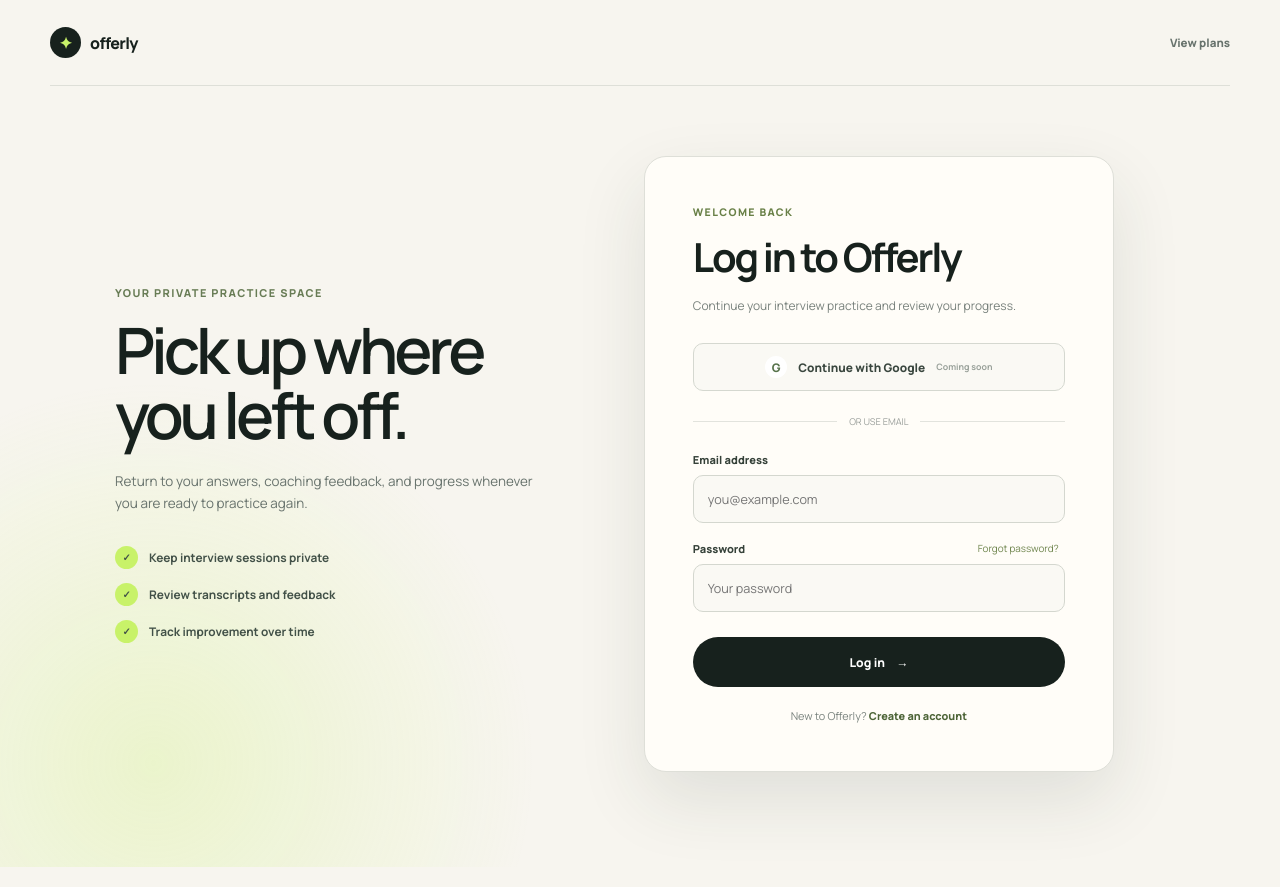
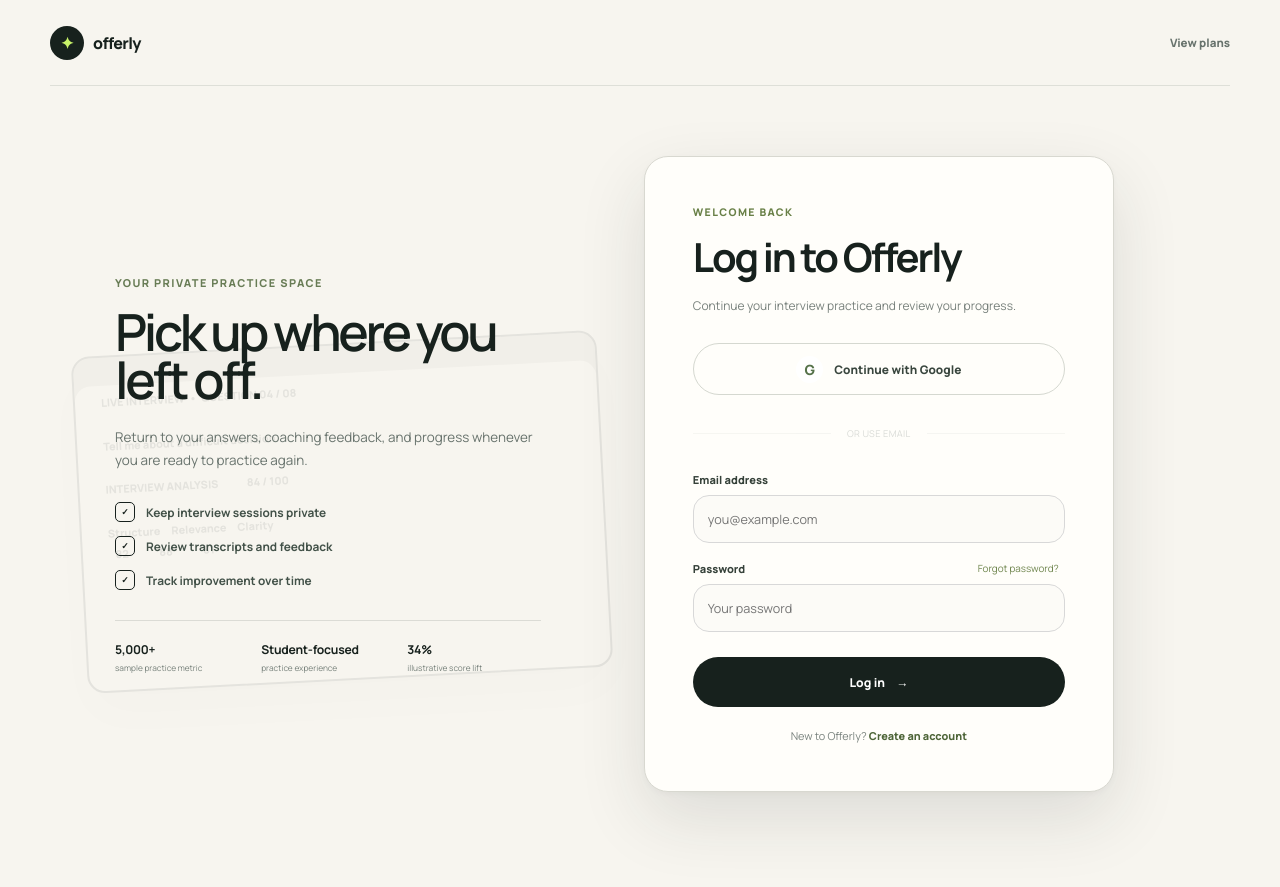
Before and after one commit to jivanspjivan/Ai-Interview-Plattform-Offerly, a Next.js app: page /login in a window 1280 px wide. Built offline with nearby package versions, Linux system fonts and the light colour scheme.

Commit message:
style: polish authentication experience

```diff
--- a/src/app/(auth)/auth.module.css
+++ b/src/app/(auth)/auth.module.css
@@ -1,8 +1,6 @@
 .page {
   min-height: 100vh;
-  background:
-    radial-gradient(circle at 12% 88%, rgba(200, 242, 105, 0.26), transparent 28%),
-    #f7f5ef;
+  background: #f7f5ef;
 }
 
 .nav {
@@ -21,11 +19,23 @@
   gap: 9px;
   font-weight: 850;
   letter-spacing: -0.04em;
+  transition: transform 0.2s ease;
+}
+
+.brand:hover {
+  transform: scale(1.05);
+}
+
+.brand:focus-visible,
+.plansLink:focus-visible {
+  outline: 2px solid #789d34;
+  outline-offset: 4px;
+  border-radius: 4px;
 }
 
 .brand span {
-  width: 31px;
-  height: 31px;
+  width: 34px;
+  height: 34px;
   display: grid;
   place-items: center;
   border-radius: 50%;
@@ -34,9 +44,33 @@
 }
 
 .plansLink {
+  position: relative;
   color: #68736d;
   font-size: 0.72rem;
   font-weight: 750;
+  transition: color 200ms ease;
+}
+
+.plansLink::after {
+  position: absolute;
+  right: 0;
+  bottom: -4px;
+  left: 0;
+  height: 1px;
+  background: currentColor;
+  content: "";
+  transform: scaleX(0);
+  transform-origin: right;
+  transition: transform 200ms ease;
+}
+
+.plansLink:hover {
+  color: #4f6937;
+}
+
+.plansLink:hover::after {
+  transform: scaleX(1);
+  transform-origin: left;
 }
 
 .content {
@@ -47,6 +81,36 @@
   gap: clamp(50px, 8vw, 110px);
   margin-inline: auto;
   padding: 70px 0 95px;
+}
+
+.intro {
+  position: relative;
+  isolation: isolate;
+  animation: intro-enter 500ms ease both;
+}
+
+.intro::before {
+  position: absolute;
+  z-index: -1;
+  top: 46%;
+  left: -36px;
+  width: min(470px, 115%);
+  height: 265px;
+  padding: 34px 26px;
+  border: 2px solid #17211d;
+  border-radius: 18px;
+  box-shadow:
+    inset 0 28px 0 rgba(23, 33, 29, 0.3),
+    0 24px 50px rgba(23, 33, 29, 0.18);
+  color: #17211d;
+  content: "LIVE INTERVIEW  •  QUESTION 04 / 08\A\A Tell me about a difficult decision.\A\A INTERVIEW ANALYSIS             84 / 100\A\A Structure     Relevance     Clarity\A    82              88              81";
+  font-size: 0.68rem;
+  font-weight: 800;
+  line-height: 2;
+  white-space: pre-wrap;
+  opacity: 0.08;
+  transform: translateY(-34%) rotate(-3deg);
+  pointer-events: none;
 }
 
 .intro p {
@@ -60,10 +124,10 @@
 
 .intro h2 {
   margin: 0;
-  font-size: clamp(2.6rem, 5vw, 4.7rem);
+  font-size: clamp(2.45rem, 4vw, 3.5rem);
   font-weight: 570;
   letter-spacing: -0.065em;
-  line-height: 1.02;
+  line-height: 0.95;
 }
 
 .intro > span {
@@ -92,15 +156,70 @@
 }
 
 .benefits li::before {
-  width: 23px;
-  height: 23px;
+  width: 18px;
+  height: 18px;
   display: grid;
   place-items: center;
-  border-radius: 50%;
-  background: #c8f269;
+  border: 1.5px solid #17211d;
+  border-radius: 5px;
+  background: transparent;
+  color: #17211d;
   content: "✓";
-  font-size: 0.61rem;
+  font-size: 0.55rem;
   font-weight: 900;
+  transition:
+    border-color 200ms ease,
+    color 200ms ease,
+    transform 200ms ease;
+}
+
+.benefits li:hover::before {
+  border-color: #63784e;
+  color: #63784e;
+  transform: scale(1.1);
+}
+
+.trustLine {
+  display: grid;
+  grid-template-columns: repeat(3, 1fr);
+  gap: 12px;
+  margin: 30px 0 0;
+  padding: 20px 0 0;
+  border-top: 1px solid rgba(23, 33, 29, 0.12);
+}
+
+.trustLine div {
+  min-width: 0;
+}
+
+.trustLine strong,
+.trustLine span {
+  display: block;
+}
+
+.trustLine strong {
+  color: #17211d;
+  font-size: 0.76rem;
+  letter-spacing: -0.02em;
+}
+
+.trustLine span {
+  margin-top: 4px;
+  color: #77817b;
+  font-size: 0.52rem;
+  line-height: 1.35;
+}
+
+@keyframes intro-enter {
+  from {
+    opacity: 0;
+    transform: translateY(20px);
+  }
+
+  to {
+    opacity: 1;
+    transform: translateY(0);
+  }
 }
 
 @media (max-width: 800px) {
@@ -111,6 +230,11 @@
   .intro {
     max-width: 600px;
   }
+
+  .intro::before {
+    left: 0;
+    width: 100%;
+  }
 }
 
 @media (max-width: 520px) {
@@ -118,4 +242,26 @@
   .content {
     width: calc(100% - 32px);
   }
+
+  .intro::before {
+    display: none;
+  }
+
+  .trustLine {
+    grid-template-columns: 1fr;
+  }
 }
+
+@media (prefers-reduced-motion: reduce) {
+  .intro {
+    animation: none;
+  }
+
+  .brand,
+  .plansLink,
+  .plansLink::after,
+  .benefits li::before,
+  .trustLine {
+    transition: none;
+  }
+}
--- a/src/app/(auth)/login/page.tsx
+++ b/src/app/(auth)/login/page.tsx
@@ -33,6 +33,23 @@ export default function LoginPage() {
             <li>Review transcripts and feedback</li>
             <li>Track improvement over time</li>
           </ul>
+          <div
+            className={styles.trustLine}
+            aria-label="Illustrative Offerly practice metrics"
+          >
+            <div>
+              <strong>5,000+</strong>
+              <span>sample practice metric</span>
+            </div>
+            <div>
+              <strong>Student-focused</strong>
+              <span>practice experience</span>
+            </div>
+            <div>
+              <strong>34%</strong>
+              <span>illustrative score lift</span>
+            </div>
+          </div>
         </section>
         <AuthForm mode="login" />
       </div>
--- a/src/components/auth-form.module.css
+++ b/src/components/auth-form.module.css
@@ -1,10 +1,22 @@
 .form {
   width: min(470px, 100%);
   padding: clamp(28px, 5vw, 48px);
-  border: 1px solid #dedfd8;
-  border-radius: 22px;
-  background: #fffdf8;
-  box-shadow: 0 28px 70px rgba(39, 56, 46, 0.11);
+  border: 1px solid #d8d8d0;
+  border-radius: 24px;
+  background: #fffefa;
+  box-shadow:
+    0 26px 68px rgba(34, 43, 38, 0.12),
+    0 2px 8px rgba(34, 43, 38, 0.04);
+  transition: all 0.25s ease;
+  animation: form-enter 500ms ease 150ms both;
+}
+
+.form:hover {
+  border-color: #d7d8cf;
+  box-shadow:
+    0 32px 78px rgba(34, 43, 38, 0.15),
+    0 3px 10px rgba(34, 43, 38, 0.05);
+  transform: translateY(-3px);
 }
 
 .heading > p {
@@ -33,53 +45,62 @@
 
 .googleButton {
   width: 100%;
-  height: 48px;
+  height: 52px;
   display: flex;
   align-items: center;
   justify-content: center;
   gap: 11px;
   border: 1px solid #d5d8d0;
-  border-radius: 10px;
-  background: #faf9f4;
+  border-radius: 9999px;
+  background: #fffefa;
   color: #39463e;
   font: inherit;
   font-size: 0.74rem;
   font-weight: 750;
   cursor: not-allowed;
+  transition:
+    background 0.2s ease,
+    border-color 0.2s ease,
+    box-shadow 0.2s ease,
+    transform 0.2s ease;
+}
+
+.googleButton:hover {
+  border-color: #cfd3c8;
+  background: #f8f8f8;
+  box-shadow: 0 8px 20px rgba(29, 38, 33, 0.09);
+  transform: translateY(-2px);
 }
 
 .googleButton > span {
-  width: 22px;
-  height: 22px;
+  width: 27px;
+  height: 27px;
   display: grid;
   place-items: center;
   border-radius: 50%;
   background: #fff;
   color: #56724a;
+  font-size: 0.88rem;
   font-weight: 900;
-}
-
-.googleButton small {
-  color: #98a099;
-  font-size: 0.55rem;
-  font-weight: 700;
 }
 
 .divider {
   display: flex;
   align-items: center;
-  gap: 12px;
-  margin: 24px 0;
-  color: #9a9f9b;
+  gap: 16px;
+  margin: 32px 0;
+  color: #a1a7a2;
   font-size: 0.58rem;
+  letter-spacing: 0.04em;
   text-transform: uppercase;
+  opacity: 0.4;
 }
 
 .divider::before,
 .divider::after {
   height: 1px;
   flex: 1;
-  background: #e2e3dd;
+  background: #e8e9e4;
   content: "";
 }
 
@@ -87,6 +108,17 @@
   display: grid;
   gap: 8px;
   margin-top: 17px;
+  opacity: 0;
+  animation: field-enter 420ms ease forwards;
+  animation-delay: 220ms;
+}
+
+.field + .field {
+  animation-delay: 290ms;
+}
+
+.field + .field + .field {
+  animation-delay: 360ms;
 }
 
 .field label {
@@ -99,18 +131,28 @@
   width: 100%;
   height: 48px;
   padding: 0 14px;
-  border: 1px solid #d4d7cf;
-  border-radius: 10px;
+  border: 1px solid #d8d8d8;
+  border-radius: 16px;
   outline: none;
-  background: #faf9f4;
+  background: #fcfbf7;
   color: #17211d;
   font: inherit;
   font-size: 0.79rem;
+  transition: 0.2s ease;
+}
+
+.field input:hover {
+  border-color: #899087;
+  background: #fffefa;
+  box-shadow: 0 4px 13px rgba(62, 78, 68, 0.045);
 }
 
 .field input:focus {
-  border-color: #77983e;
-  box-shadow: 0 0 0 3px rgba(200, 242, 105, 0.32);
+  border-color: #17211d;
+  background: #fffdf8;
+  box-shadow:
+    0 0 0 4px rgba(23, 33, 29, 0.1),
+    0 5px 15px rgba(23, 33, 29, 0.06);
 }
 
 .labelRow {
@@ -120,12 +162,34 @@
 }
 
 .labelRow button {
+  position: relative;
   border: 0;
   background: transparent;
   color: #70864f;
   font: inherit;
   font-size: 0.62rem;
   cursor: pointer;
+  transition: color 200ms ease;
+}
+
+.labelRow button::after {
+  position: absolute;
+  right: 0;
+  bottom: -2px;
+  left: 0;
+  height: 1px;
+  background: currentColor;
+  content: "";
+  transform: scaleX(0);
+  transition: transform 200ms ease;
+}
+
+.labelRow button:hover {
+  color: #8aa05a;
+}
+
+.labelRow button:hover::after {
+  transform: scaleX(1);
 }
 
 .consent {
@@ -152,13 +216,39 @@
   gap: 11px;
   margin-top: 25px;
   border: 0;
-  border-radius: 999px;
+  border-radius: 9999px;
   background: #17211d;
   color: #fff;
   font: inherit;
   font-size: 0.76rem;
   font-weight: 850;
   cursor: pointer;
+  transition: 0.2s ease;
+}
+
+.submitButton:hover {
+  background: #232e29;
+  box-shadow: 0 12px 30px rgba(0, 0, 0, 0.18);
+  transform: translateY(-2px) scale(1.02);
+}
+
+.submitButton:active {
+  transform: scale(0.98);
+}
+
+.submitButton > span {
+  transition: transform 0.2s ease;
+}
+
+.submitButton:hover > span {
+  transform: translateX(4px);
+}
+
+.submitButton:focus-visible,
+.labelRow button:focus-visible,
+.switchMode a:focus-visible {
+  outline: 2px solid #789d34;
+  outline-offset: 3px;
 }
 
 .message {
@@ -179,6 +269,73 @@
 }
 
 .switchMode a {
+  position: relative;
   color: #4e6538;
   font-weight: 850;
+  transition: color 200ms ease;
 }
+
+.switchMode a::after {
+  position: absolute;
+  right: 0;
+  bottom: -2px;
+  left: 0;
+  height: 1px;
+  background: currentColor;
+  content: "";
+  transform: scaleX(0);
+  transition: transform 200ms ease;
+}
+
+.switchMode a:hover {
+  color: #8aa05a;
+}
+
+.switchMode a:hover::after {
+  transform: scaleX(1);
+}
+
+@keyframes form-enter {
+  from {
+    opacity: 0;
+    transform: translateX(30px);
+  }
+
+  to {
+    opacity: 1;
+    transform: translateX(0);
+  }
+}
+
+@keyframes field-enter {
+  from {
+    opacity: 0;
+    transform: translateY(10px);
+  }
+
+  to {
+    opacity: 1;
+    transform: translateY(0);
+  }
+}
+
+@media (prefers-reduced-motion: reduce) {
+  .form {
+    animation: none;
+  }
+
+  .field {
+    opacity: 1;
+    animation: none;
+  }
+
+  .googleButton,
+  .field input,
+  .labelRow button,
+  .labelRow button::after,
+  .submitButton,
+  .switchMode a,
+  .switchMode a::after {
+    transition: none;
+  }
+}
--- a/src/components/auth-form.tsx
+++ b/src/components/auth-form.tsx
@@ -34,7 +34,6 @@ export function AuthForm({ mode }: AuthFormProps) {
       <button className={styles.googleButton} type="button" disabled>
         <span aria-hidden="true">G</span>
         Continue with Google
-        <small>Coming soon</small>
       </button>
 
       <div className={styles.divider}>
```
Also changed, not shown: src/app/(auth)/register/page.tsx (+17 -0 lines).
